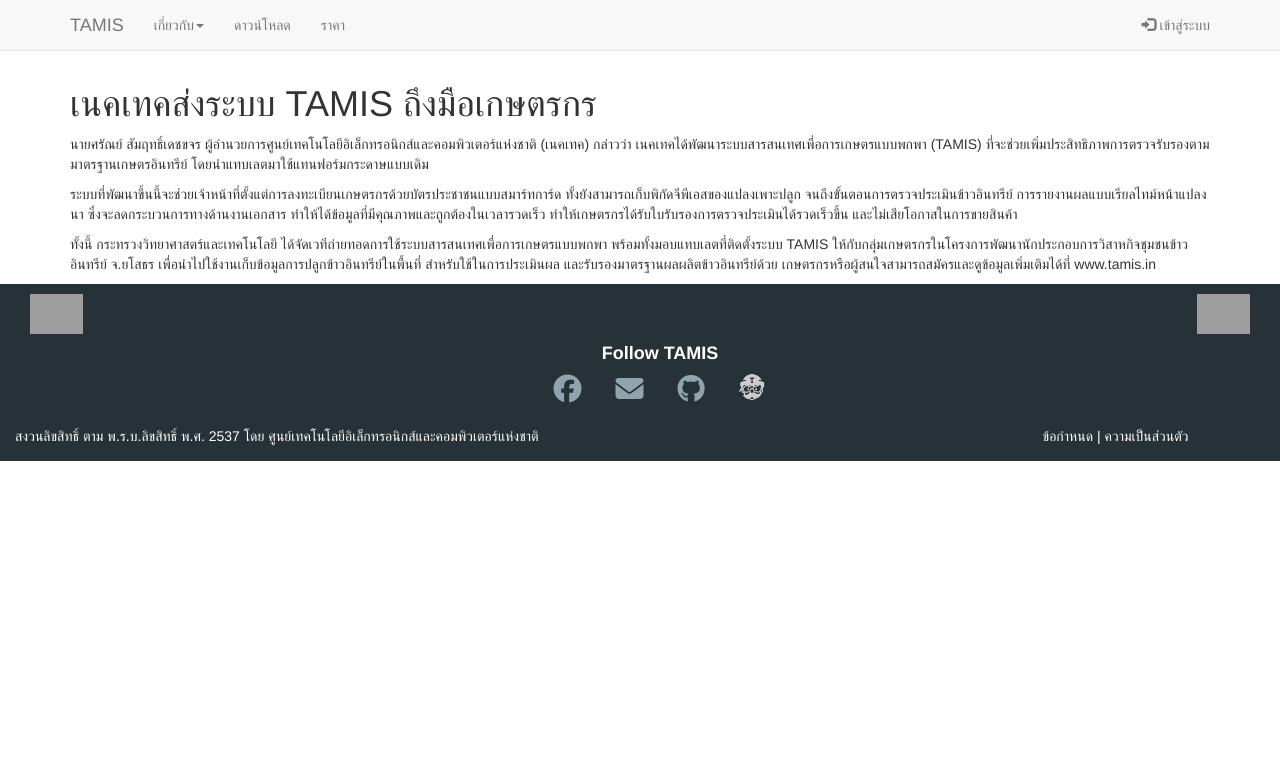
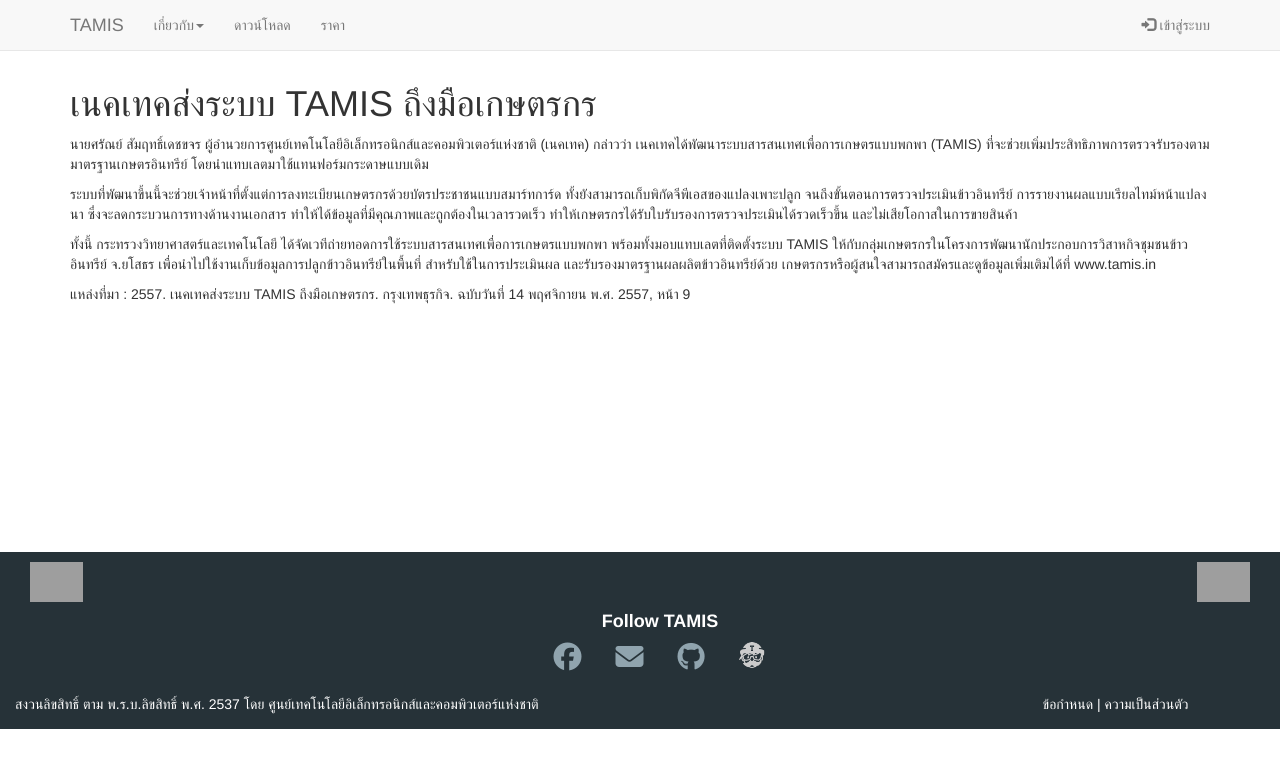
Before and after one commit to Acherrylp/Acherry.github.io, a Jekyll site: the page built from _posts/2014-11-14-nectec-deliver-tamis-to-farmer.md, in a window 1280 px wide. Shown: the top 768 px of the page. Built offline with Jekyll 4.4.1, drawn with Linux system fonts in a browser that asks for light colours; nearby versions of some CDN libraries; grey boxes are pictures that could not be loaded.

Commit message:
เพิ่มแหล่งที่มาของข่าว

```diff
--- a/_posts/2014-11-14-nectec-deliver-tamis-to-farmer.md
+++ b/_posts/2014-11-14-nectec-deliver-tamis-to-farmer.md
@@ -15,3 +15,9 @@
 <p>ระบบที่พัฒนาขึ้นนี้จะช่วยเจ้าหน้าที่ตั้งแต่การลงทะเบียนเกษตรกรด้วยบัตรประชาชนแบบสมาร์ทการ์ด ทั้งยังสามารถเก็บพิกัดจีพีเอสของแปลงเพาะปลูก จนถึงขั้นตอนการตรวจประเมินข้าวอินทรีย์ การรายงานผลแบบเรียลไทม์หน้าแปลงนา  ซึ่งจะลดกระบวนการทางด้านงานเอกสาร ทำให้ได้ข้อมูลที่มีคุณภาพและถูกต้องในเวลารวดเร็ว ทำให้เกษตรกรได้รับใบรับรองการตรวจประเมินได้รวดเร็วขึ้น และไม่เสียโอกาสในการขายสินค้า</p>
 
 <p>ทั้งนี้ กระทรวงวิทยาศาสตร์และเทคโนโลยี ได้จัดเวทีถ่ายทอดการใช้ระบบสารสนเทศเพื่อการเกษตรแบบพกพา พร้อมทั้งมอบแทบเลตที่ติดตั้งระบบ TAMIS ให้กับกลุ่มเกษตรกรในโครงการพัฒนานักประกอบการวิสาหกิจชุมชนข้าวอินทรีย์ จ.ยโสธร  เพื่อนำไปใช้งานเก็บข้อมูลการปลูกข้าวอินทรีย์ในพื้นที่ สำหรับใช้ในการประเมินผล และรับรองมาตรฐานผลผลิตข้าวอินทรีย์ด้วย เกษตรกรหรือผู้สนใจสามารถสมัครและดูข้อมูลเพิ่มเติมได้ที่ www.tamis.in </p>
+
+
+แหล่งที่มา : 2557. เนคเทคส่งระบบ TAMIS ถึงมือเกษตรกร. กรุงเทพธุรกิจ. ฉบับวันที่ 14 พฤศจิกายน พ.ศ. 2557, หน้า 9
+
+
+<p class="pdt"></p>
```
